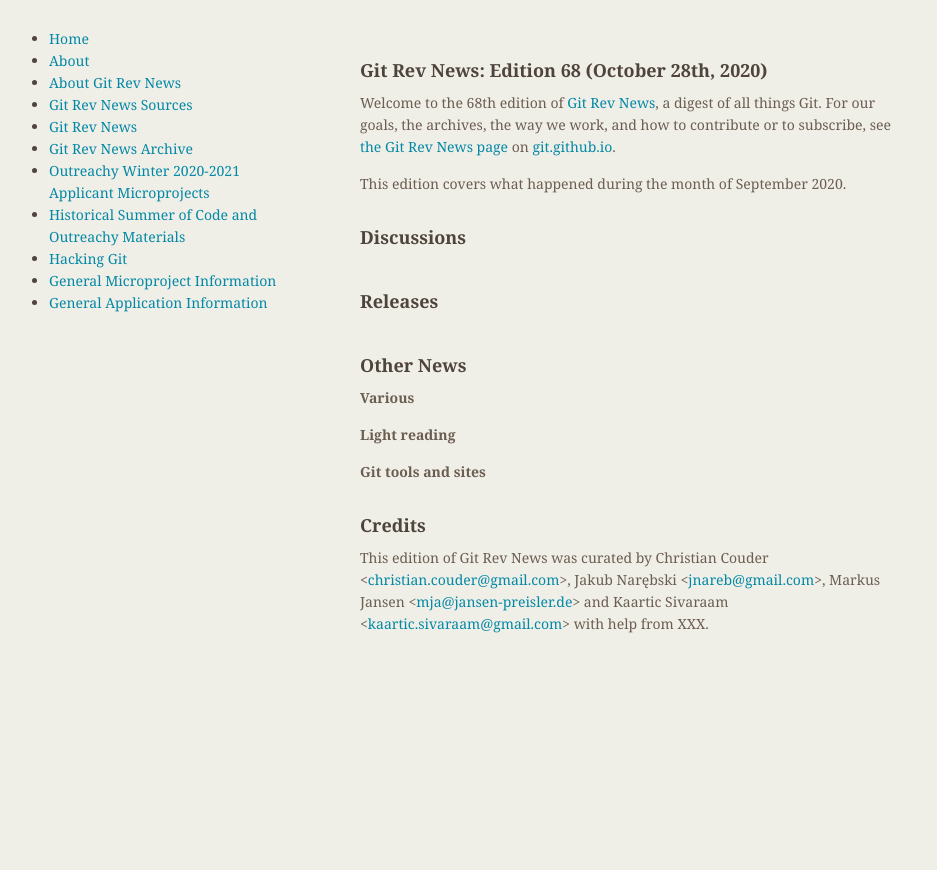
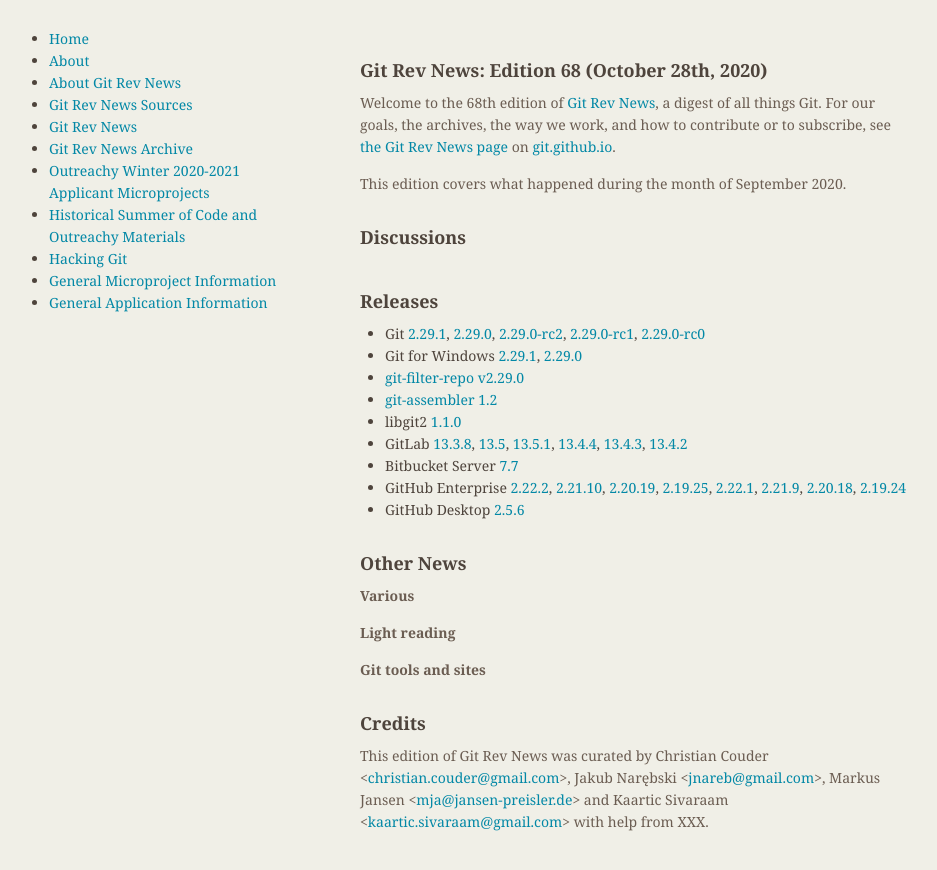
Before and after one commit to git/git.github.io, a Jekyll site: the page built from rev_news/drafts/edition-68.md, in a window 1280 px wide. Shown: the top 870 px of the page, without its empty margins (174-1111 px from the left). Built offline with Jekyll 4.4.1, drawn with Linux system fonts in a browser that asks for light colours.

Commit message:
rn-68: add releases

```diff
--- a/rev_news/drafts/edition-68.md
+++ b/rev_news/drafts/edition-68.md
@@ -35,6 +35,32 @@
 
 ## Releases
 
++ Git [2.29.1](https://public-inbox.org/git/xmqq4kmlj9q9.fsf@gitster.c.googlers.com/),
+[2.29.0](https://public-inbox.org/git/xmqqy2k2t77l.fsf@gitster.c.googlers.com/),
+[2.29.0-rc2](https://public-inbox.org/git/xmqqk0vrdxid.fsf@gitster.c.googlers.com/),
+[2.29.0-rc1](https://public-inbox.org/git/xmqq7drzv1bn.fsf@gitster.c.googlers.com/),
+[2.29.0-rc0](https://public-inbox.org/git/xmqqa6x070tn.fsf@gitster.c.googlers.com/)
++ Git for Windows [2.29.1](https://github.com/git-for-windows/git/releases/tag/v2.29.1.windows.1),
+[2.29.0](https://github.com/git-for-windows/git/releases/tag/v2.29.0.windows.1)
++ [git-filter-repo v2.29.0](https://public-inbox.org/git/CABPp-BG+uP2-t62AfgBauvoRtXfF4pU-xXKq3+YEEhjDdiHR_w@mail.gmail.com/)
++ [git-assembler 1.2](https://public-inbox.org/git/87mu1f2rc0.fsf@wavexx.thregr.org)
++ libgit2 [1.1.0](https://github.com/libgit2/libgit2/releases/tag/v1.1.0)
++ GitLab [13.3.8](https://about.gitlab.com/releases/2020/10/23/gitlab-13-3-8-released/),
+[13.5](https://about.gitlab.com/releases/2020/10/22/gitlab-13-5-released/),
+[13.5.1](https://about.gitlab.com/releases/2020/10/22/gitlab-13-5-1-released/),
+[13.4.4](https://about.gitlab.com/releases/2020/10/15/gitlab-13-4-4-released/),
+[13.4.3](https://about.gitlab.com/releases/2020/10/05/gitlab-13-4-3-released/),
+[13.4.2](https://about.gitlab.com/releases/2020/10/01/security-release-13-4-2-release/)
++ Bitbucket Server [7.7](https://confluence.atlassian.com/bitbucketserver/bitbucket-server-release-notes-872139866.html)
++ GitHub Enterprise [2.22.2](https://enterprise.github.com/releases/2.22.2/notes),
+[2.21.10](https://enterprise.github.com/releases/2.21.10/notes),
+[2.20.19](https://enterprise.github.com/releases/2.20.19/notes),
+[2.19.25](https://enterprise.github.com/releases/2.19.25/notes),
+[2.22.1](https://enterprise.github.com/releases/2.22.1/notes),
+[2.21.9](https://enterprise.github.com/releases/2.21.9/notes),
+[2.20.18](https://enterprise.github.com/releases/2.20.18/notes),
+[2.19.24](https://enterprise.github.com/releases/2.19.24/notes)
++ GitHub Desktop [2.5.6](https://desktop.github.com/release-notes/)
 
 ## Other News
 
```
